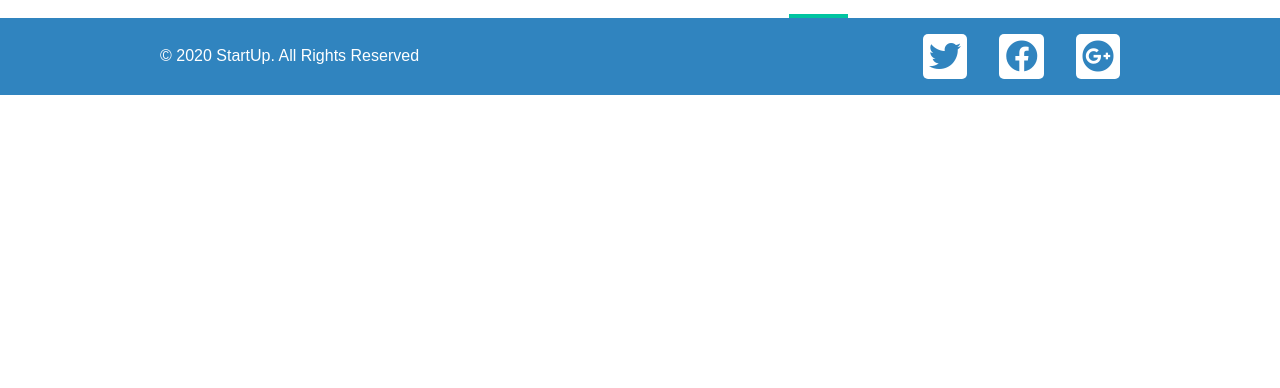
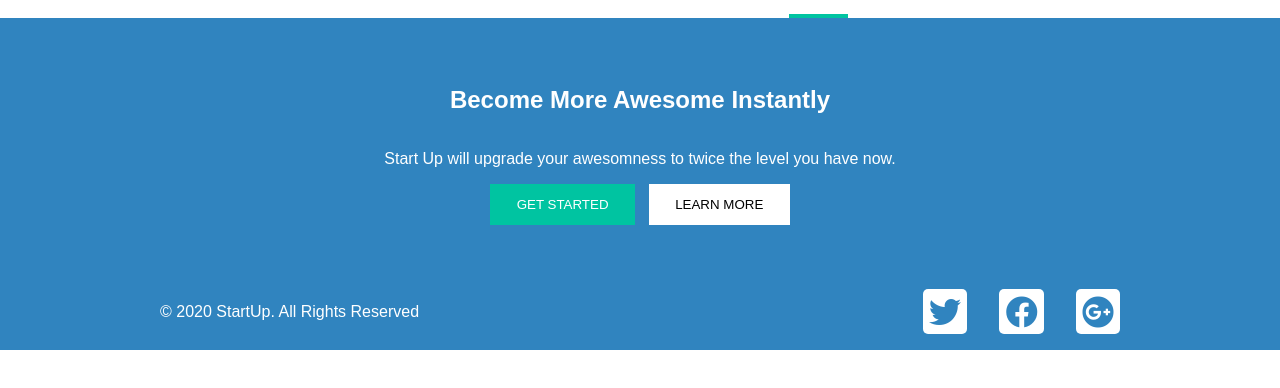
Before and after one commit to dhmk083/css-demos, a plain HTML site: page startup.html in a window 1280 px wide. Shown: the part 68-456 px from the top of the page. Drawn offline with nearby package versions, Linux system fonts and the light colour scheme; files that its build step writes are made by us from their sources.

Commit message:
+ promo section

```diff
--- a/sass/startup.scss
+++ b/sass/startup.scss
@@ -77,6 +77,18 @@ $fa-font-path: '../assets/webfonts';
 @mixin flex-col($align: null, $justify: null, $wrap: null) {
   @include flex($align, $justify, $wrap);
   flex-direction: column;
+}
+
+@mixin button-states($bg) {
+  background-color: $bg;
+
+  &:hover {
+    background-color: darken($bg, 10%);
+  }
+
+  &:active {
+    background-color: darken($bg, 20%);
+  }
 }
 
 html {
@@ -179,6 +191,45 @@ body {
   }
 }
 
+.promo {
+  background: $color-1;
+  color: $color-2;
+  padding: 3em 0;
+
+  .wrap {
+    @include flex-col($align: center);
+  }
+
+  &__title {
+    text-transform: capitalize;
+  }
+
+  &__text {
+  }
+
+  &__actions {
+    display: flex;
+
+    button {
+      @include col;
+    }
+  }
+}
+
+.button {
+  @include button-states(white);
+  color: black;
+  padding: 1em 2em;
+  border: none;
+  cursor: pointer;
+  text-transform: uppercase;
+}
+
+.button--primary {
+  @include button-states($color-3);
+  color: $color-2;
+}
+
 .footer {
   background: $color-1;
   color: $color-2;
--- a/startup.html
+++ b/startup.html
@@ -41,7 +41,19 @@
       </div>
     </header>
 
-    <!-- .promo -->
+    <section class="promo">
+      <div class="wrap">
+        <h1 class="promo__title">Become more awesome instantly</h1>
+        <p class="promo__text">
+          Start Up will upgrade your awesomness to twice the level you have now.
+        </p>
+        <div class="promo__actions">
+          <button class="button button--primary">Get started</button>
+          <button class="button">Learn more</button>
+        </div>
+      </div>
+    </section>
+
     <!-- .benefits -->
     <!-- .welcome -->
     <!-- .reviews -->
```
